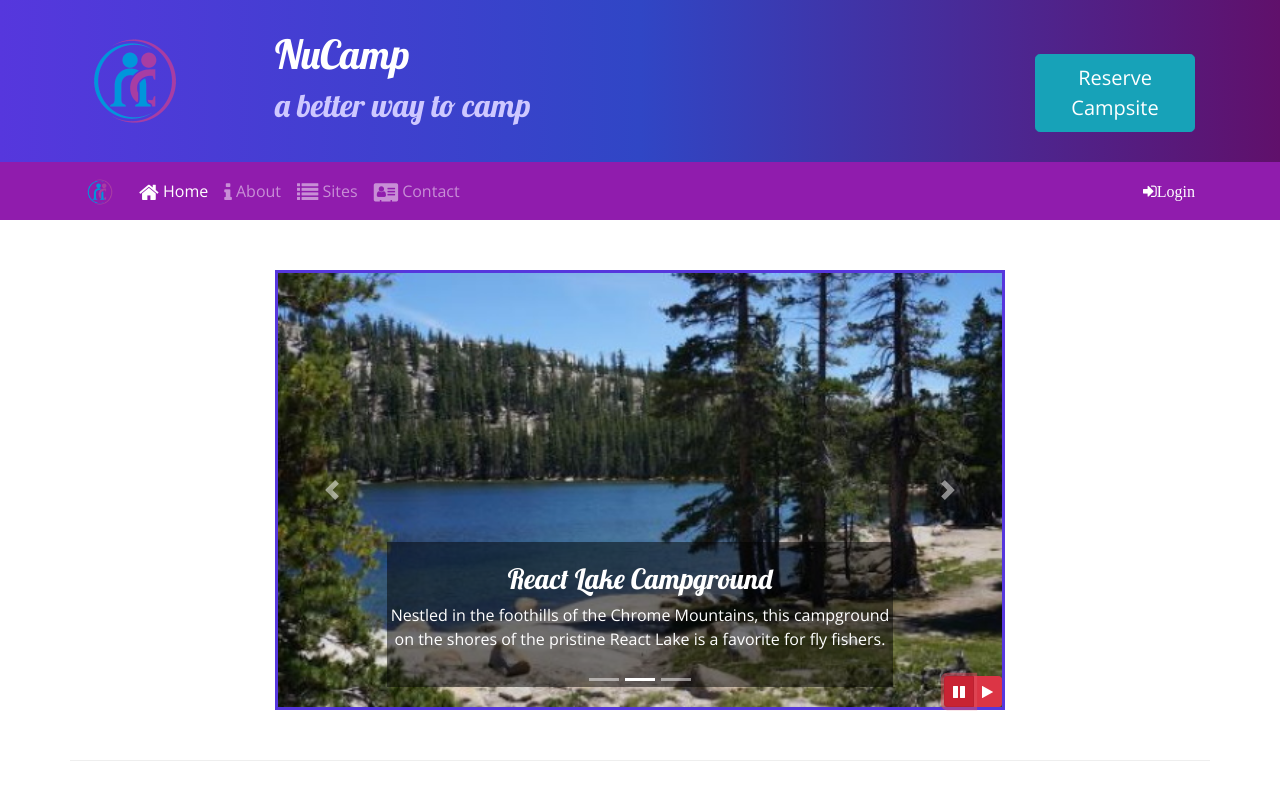
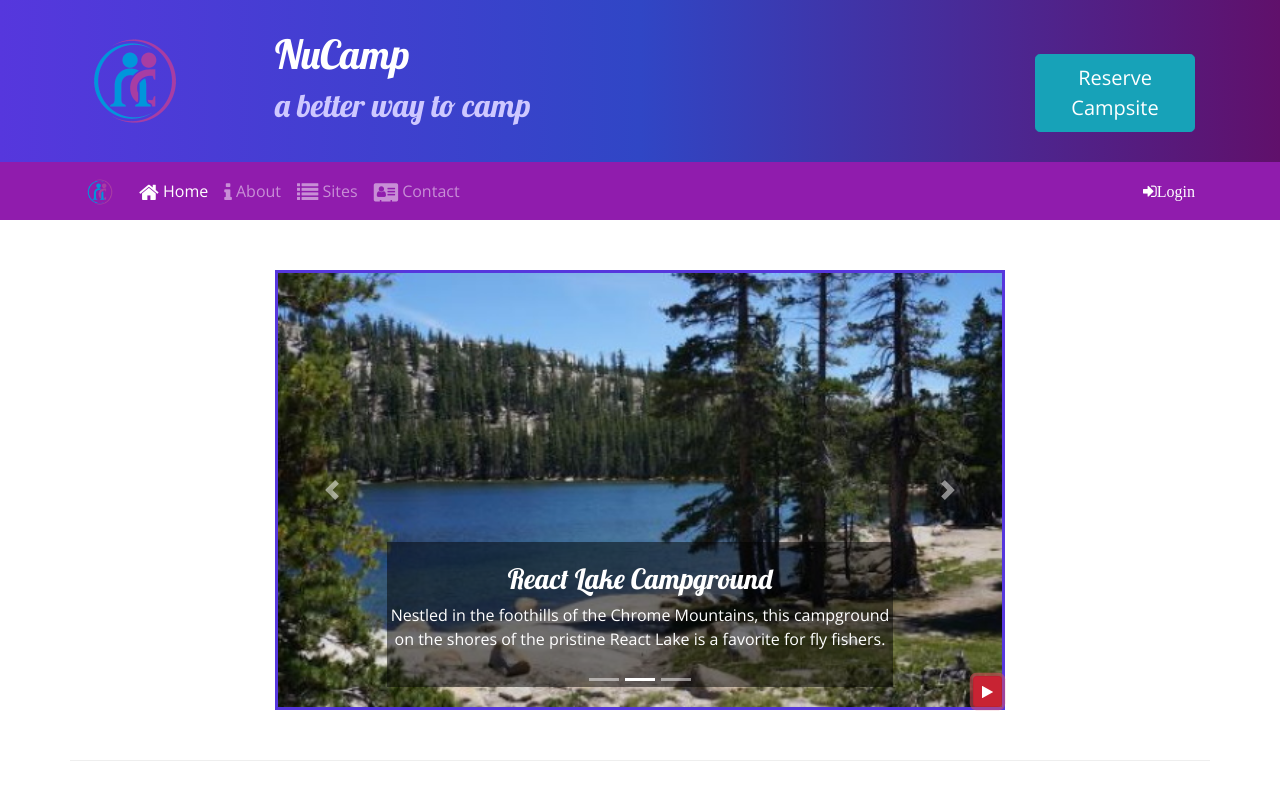
Before and after one commit to ChadMunsey/newcampsite, a website: page index.html in a window 1280 px wide. Both pictures are taken after a click on the button 959 px from the left and 691 px from the top of the page. Shown: the top 800 px of the page. Drawn offline with nearby package versions, Linux system fonts and the light colour scheme.

Commit message:
jQuery Part 2

```diff
--- a/index.html
+++ b/index.html
@@ -183,14 +183,9 @@
                             <span class="carousel-control-next-icon"></span>
                             <span class="sr-only">Next</span>
                         </a>
-                        <div class="btn-group" id="carouselButton">
-                            <button class="btn btn-danger btn-sm" id="carouselPause">
-                                <i class="fa fa-pause"></i>
-                            </button>
-                            <button class="btn btn-danger btn-sm" id="carouselPlay">
-                                <i class="fa fa-play"></i>
-                            </button>
-                        </div><!--btngroup-->
+                        <button class="btn btn-danger btn-sm" id="carouselButton">
+                            <i class="fa fa-pause"></i>
+                        </button>
                     </div><!--carousel-->
                 </div><!--col-->
             </div><!--row-->
@@ -275,11 +270,16 @@
         <script>
             $(function() {
                 $(".carousel").carousel({interval: 2000, pause: "false"});
-                $("#carouselPause").click(function() {
-                    $(".carousel").carousel("pause");
-                });
-                $("#carouselPlay").click(function() {
-                    $(".carousel").carousel("cycle");
+                $("#carouselButton").click(function() {
+                    if ($("#carouselButton").children("i").hasClass("fa-pause")) {
+                        $(".carousel").carousel("pause");
+                        $("#carouselButton").children('i').removeClass("fa-pause");
+                        $("#carouselButton").children("i").addClass("fa-play");
+                    } else {
+                        $(".carousel").carousel("cycle");
+                        $("#carouselButton").children('i').removeClass("fa-play");
+                        $("#carouselButton").children("i").addClass("fa-pause");
+                    }
                 });
             });
         </script>
```
